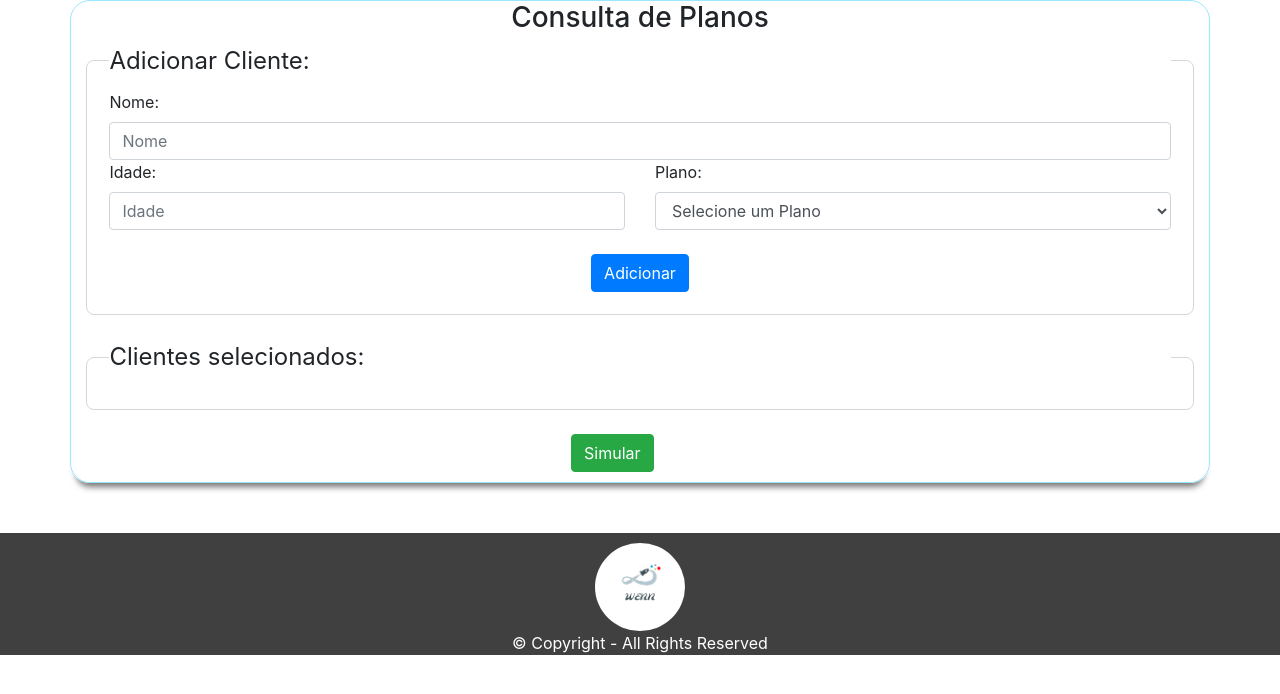
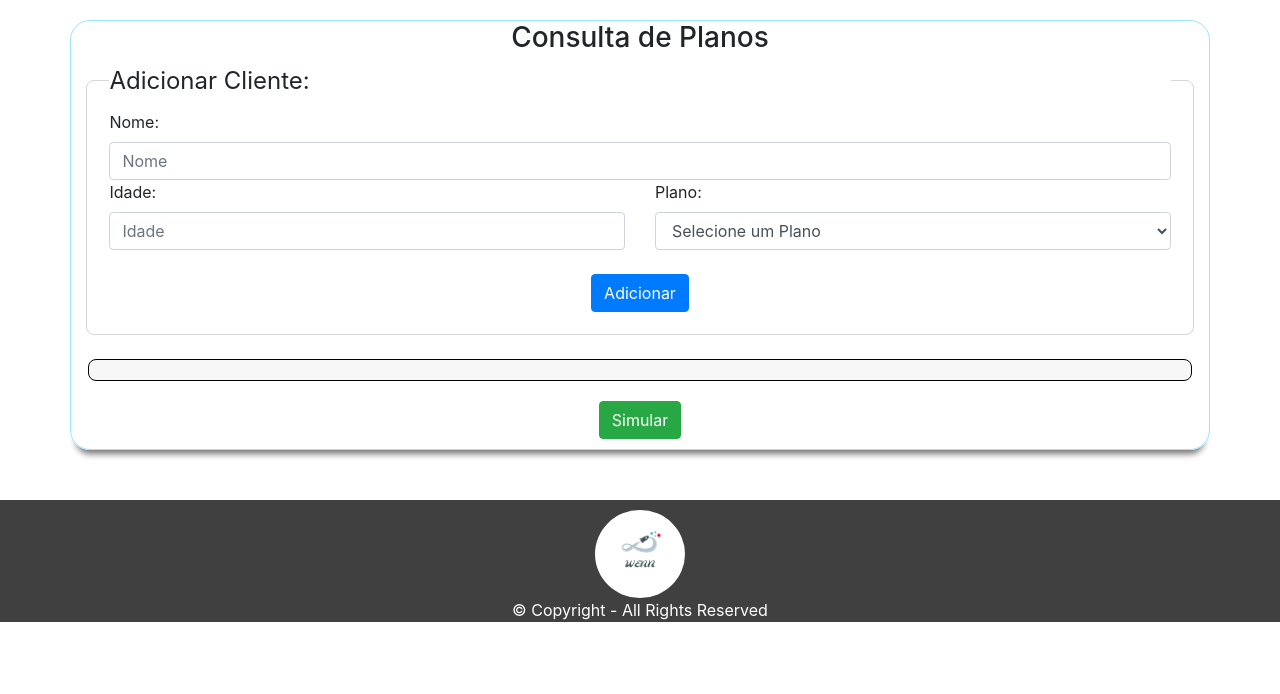
Before and after one commit to KingW3n/Desafio_Spin_Consultoria, a PHP site: page / in a window 1280 px wide. Shown: the top 694 px of the page. Run offline with PHP 8.4, Linux system fonts and the light colour scheme.

Commit message:
evolução 03-03  ate as 18:33

```diff
--- a/index.php
+++ b/index.php
@@ -16,7 +16,7 @@
 	<script src="https://code.jquery.com/jquery-1.12.4.min.js"></script>
 	<script type="text/javascript" src="lib/javaScript/script.js"></script>
 </head>
-<body>
+<body onload="scriptBody();">
 	<div class="container">
 		<h3> Consulta de Planos</h3>
 		<fieldset class="border_fild" >
@@ -25,17 +25,17 @@
 				<div class="row">
     				<div class="col">
     					<label>Nome:</label>
-    					<input class="form-control" type="text" placeholder="Nome">
+    					<input class="form-control" id="inputNome" type="text" placeholder="Nome">
     				</div>
     			</div>
   				<div class="row">
     				<div class="col">
     					<label>Idade:</label>
-      					<input type="text" class="form-control" placeholder="Idade">
+      					<input type="text" id="inputIdade" class="form-control" placeholder="Idade">
     				</div>
     				<div class="col">
     					<label>Plano:</label>
-      					<select class="form-control Select_planos" placeholder="Plano">
+      					<select class="form-control Select_planos"  id="inputPlano" placeholder="Plano">
       						<option value="">Selecione um Plano</option>
       						<?php
       						foreach ($planos as $plano) {
@@ -46,15 +46,14 @@
     				</div>
   				</div>
   				<br>
-  				<center><button type="button" class="btn btn-primary">Adicionar</button></center>
+  				<center><button type="button" id="btnAdicionarCliente" class="btn btn-primary">Adicionar</button></center>
 			</form>
 		</fieldset>
-		<fieldset class="border_fild" >
-			<legend class="bordear"> Clientes selecionados:</legend>
-
-		</fieldset>
-		<center><button type="button" class="btn btn-success	btn_simular">Simular</button></center>
-
+		<div class="row">
+        	<div class="itensAdicionados">
+            </div>
+        </div>
+		<center><button type="button" class="btn btn-success btn_simular">Simular</button></center>
 	</div>
 </body>
 <footer>
--- a/lib/css/mystyle.css
+++ b/lib/css/mystyle.css
@@ -5,6 +5,7 @@ html{
 	margin: 0 auto;
 	width: 80%;
 	height: auto;
+	margin-top: 20px;
 	border: 1px solid #99e6ff;
 	border-radius: 20px;
 	-webkit-box-shadow: 0 10px 6px -6px #777;
@@ -36,9 +37,7 @@ legend.border_fild
 .btn_adcionar{
 
 }
-
 .btn_simular{
-	margin-right: 5%;
 	margin-bottom: 10px;
 }
 h3{
@@ -46,16 +45,13 @@ h3{
 	margin-top:  20px;
 	margin: 30px 0px 80px 0px;
 }
-
 fieldset{
 	margin: 0 auto;
 	width: 90%;
 	border-radius: 10px;
 }
 footer{
-
-	left: 0;
-   	bottom: 0;
+	left: 0;;
    	width: 100%;
    	background-color: #404040;
    	color: white;
@@ -66,6 +62,25 @@ footer{
 	width: 90px;
 	border-radius: 50%;
 }
+.itensAdicionados{
+	width: 97%;
+	height: auto;
+	max-height: 600px;
+	background: #f7f7f7;
+	margin: 0 auto;
+	margin-bottom: 20px;
+	padding-top: 10px;
+	padding-bottom: 10px;
+	padding-right: 4%;
+	padding-left: 4%;
+	border: 1px solid #000;
+	box-sizing: border-box;
+	overflow: scroll;
+	overflow-x: hidden;
+	border-radius: 0.5em;
+}
+
+
 @media (max-width: 600px)
 {
 
--- a/lib/javaScript/script.js
+++ b/lib/javaScript/script.js
@@ -1,3 +1,55 @@
+function scriptBody(){
+
+  $("#btnAdicionarCliente").click(function(){
+    if(VerificaCamps() == ""){
+      $.ajax({
+        type:'POST',
+        url: 'lib/php/controler.php',
+        data: "condicao=criarCampoDoCliente&nome="+$('#inputNome').val()+"&idade="+$('#inputIdade').val()+"&plano"+$('#inputPlano').val(),
+        dataType: 'JSON',
+        success: function(response){
+          var scntDiv = $('.itensAdicionados');
+          $('<div class="clienteadicionado" name="clienteadicionado" id="clienteadicionado">'+
+            '<label>oi-oi</label>'+
+            '<button type = "button" class = "close" name = "close" value = "oioi" id="BtEmailCose" onclick="ExcluirAcompanhante()" >'+
+            '<span>&times;</span>'+
+            '</button>'+
+            '</div>').appendTo(scntDiv);
+          }
+      });
+    }else{
+      alert("Verifique se todos os campos estão preenchidos corretamente e tente novamente")
+    }
+  })
+  function VerificaCamps(){
+    var val ="";
+    if($('#inputNome').val()!=""){
+      $("#inputNome").css({"border-color":"#ced4da"});
+    }else{
+      $("#inputNome").css({"border-color":"red"});
+      val = "erro";
+    }
+
+    if($('#inputIdade').val() != ""){
+      $("#inputIdade").css({"border-color":"#ced4da"});
+    }else{
+      $("#inputIdade").css({"border-color":"red"});
+      val = "erro";
+    }
+
+    if($('#inputPlano').val()!=""){
+      $("#inputPlano").css({"border-color":"#ced4da"});
+    }else{
+      $("#inputPlano").css({"border-color":"red"});
+      val = "erro";
+    }
+    return val;
+  }
+
+}
+
+
+
 function pchSession(){
   $.ajax({
     type:'POST',
--- a/lib/php/converter_json.php
+++ b/lib/php/converter_json.php
@@ -4,13 +4,22 @@ class consulta
 {
 
 	 public function consultaPlano(){
-		$aNomesPlano = array();
+		$aDadosPlano = array();
 		$arquivo = file_get_contents("lib/json/planos.json");
 		$json = json_decode($arquivo);
 		foreach ($json as $key => $valor) {
-			$aNomesPlano[] = array("codigo" => $valor->codigo,"nome" => $valor->nome);
+			$aDadosPlano[] = array("registro" => $valor->registro,"codigo" => $valor->codigo,"nome" => $valor->nome);
 		}
-		return $aNomesPlano;
+		return $aDadosPlano;
+	}
+	public function consultaPreco(){
+		$aDadosPreco = array();
+		$arquivo = file_get_contents("lib/json/precos.json");
+		$json = json_decode($arquivo);
+		foreach ($json as $key => $valor) {
+			$aDadosPreco[] = array("codigo" => $valor->codigo,"minimo_vidas" => $valor->minimo_vidas,"faixa1" => $valor->faixa1, "faixa2"=>$valor->faixa2, "faixa3"=>$valor->faixa3 );
+		}
+		return $aDadosPreco;
 	}
 }
 
```
Also changed, not shown: lib/php/controler.php (added, +39 -0 lines).
